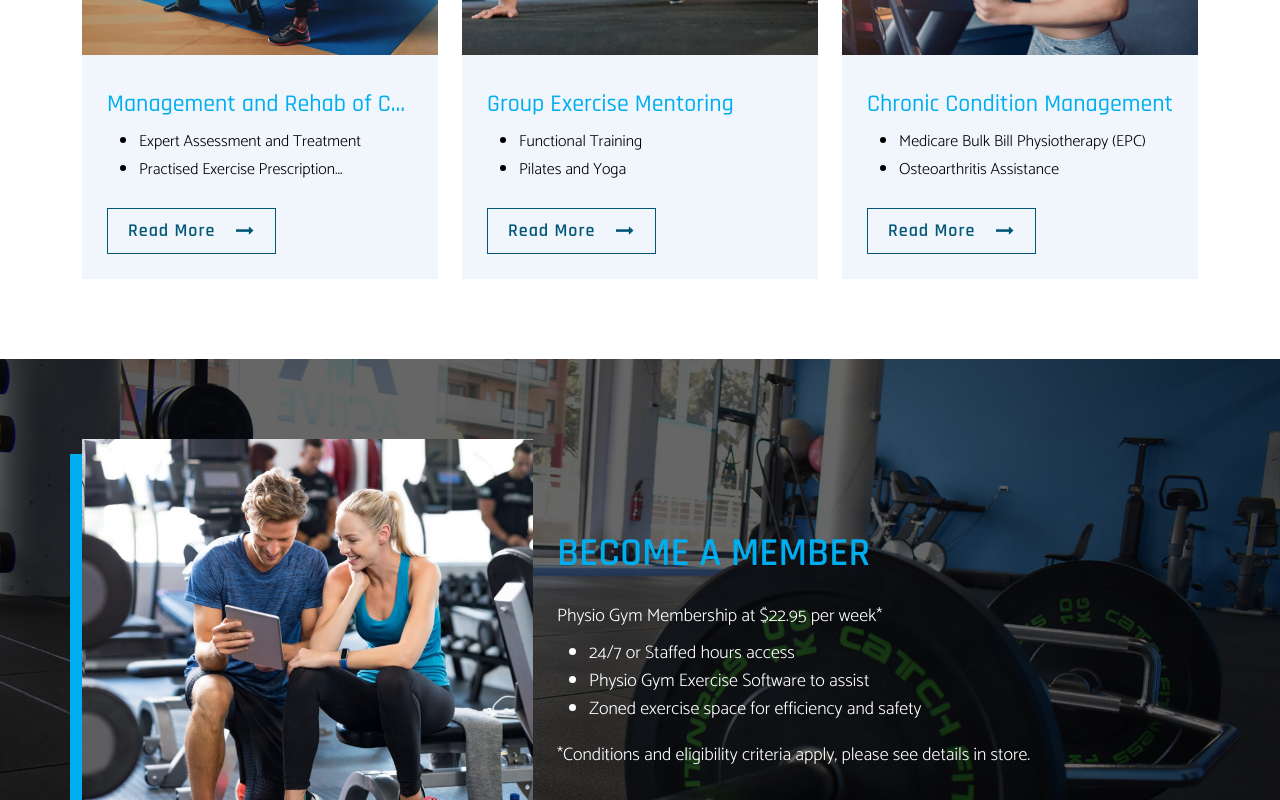
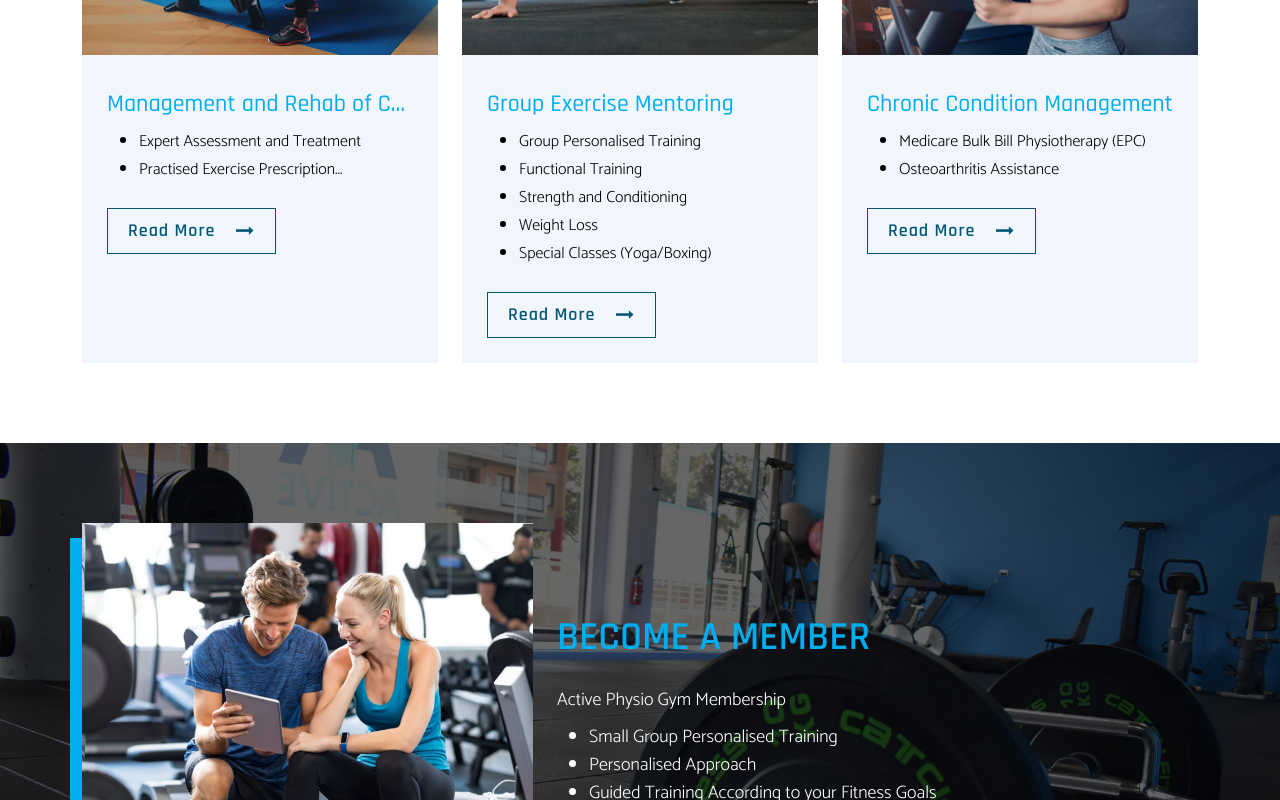
Before and after one commit to bindu1272/active-physio-gym, a React (Create React App) app: page / in a window 1280 px wide. Shown: the part 3480-4280 px from the top of the page. Built offline with nearby package versions, Linux system fonts and the light colour scheme; no server answers.

Commit message:
Staging (#5)
* Update Capitalisations

* Update MembershipSection.js

* Update OurServicesSection.js

Updated services offered

* Update Footer.js

Update details

* Update MembershipSection.js

Correct membership details

```diff
--- a/src/components/MembershipSection.js
+++ b/src/components/MembershipSection.js
@@ -23,15 +23,14 @@ function Index() {
               >
                 Become a Member
               </h3>
-              <p>Physio Gym Membership at $22.95 per week*</p>
+              <p>Active Physio Gym Membership</p>
               <ul>
-                <li>24/7 or Staffed hours access</li>
-                <li>Physio Gym Exercise Software to assist</li>
-                <li>Zoned exercise space for efficiency and safety</li>
+                <li>Small Group Personalised Training</li>
+                <li>Personalised Approach</li>
+                <li>Guided Training According to your Fitness Goals</li>
               </ul>
               <p>
-                *Conditions and eligibility criteria apply, please see details
-                in store.
+                Affordable rates and flexible memberships
               </p>
             </div>
             <Link to="/Contact" className="readmore_btn mt-4 white-border">
--- a/src/components/OurServicesSection.js
+++ b/src/components/OurServicesSection.js
@@ -38,8 +38,11 @@ function Index() {
                     <div className="info_block">
                     <h1>Group Exercise Mentoring</h1>
                     <ul>
+                        <li>Group Personalised Training</li>
                         <li>Functional Training</li>
-                        <li>Pilates and Yoga</li>
+                        <li>Strength and Conditioning</li>
+                        <li>Weight Loss</li>
+                        <li>Special Classes (Yoga/Boxing)</li>
                       </ul>
                        <Link className="readmore_btn mt-4" to="/OurServices">Read More &nbsp; <i class="fa fa-long-arrow-right" aria-hidden="true"></i></Link>
                     </div>
```
